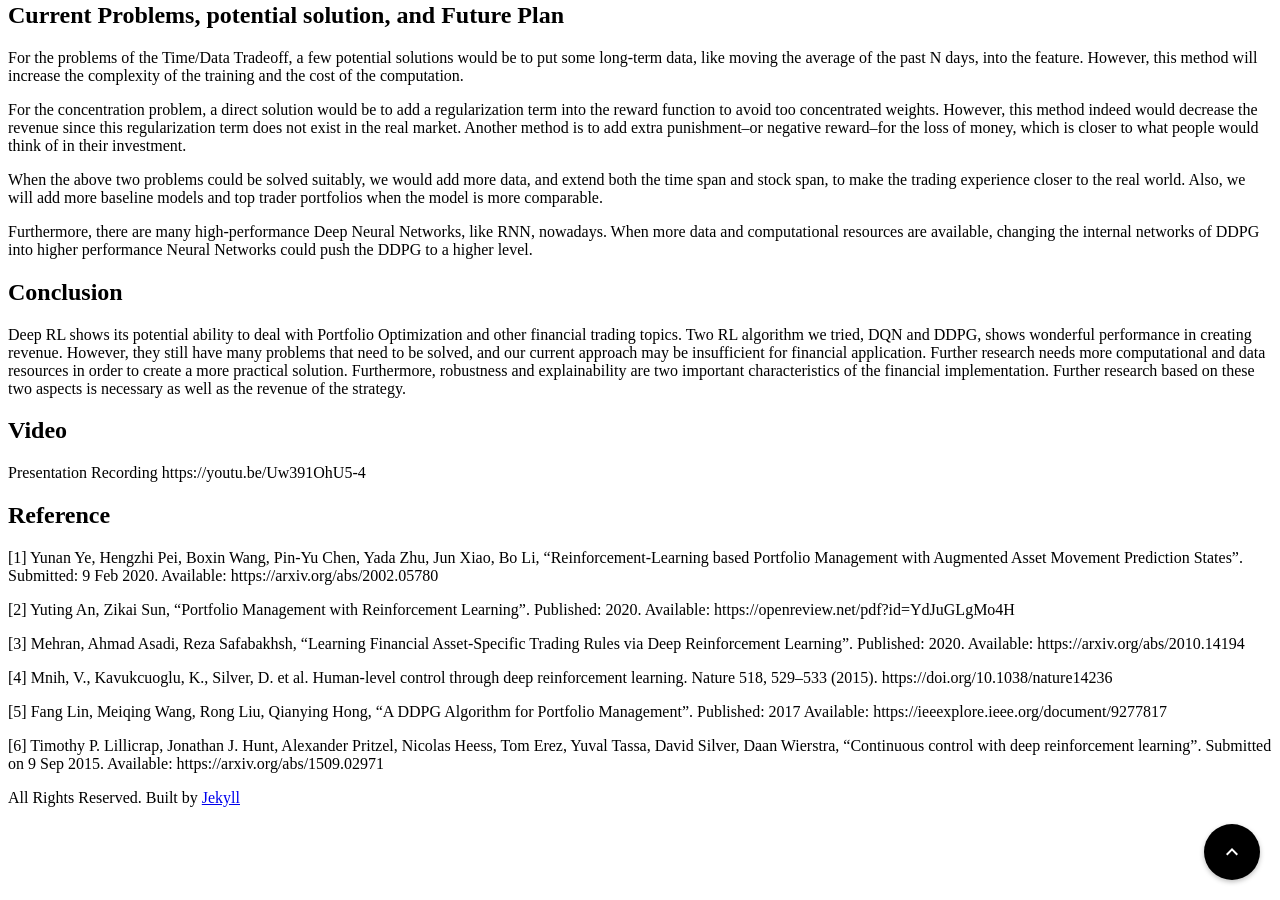
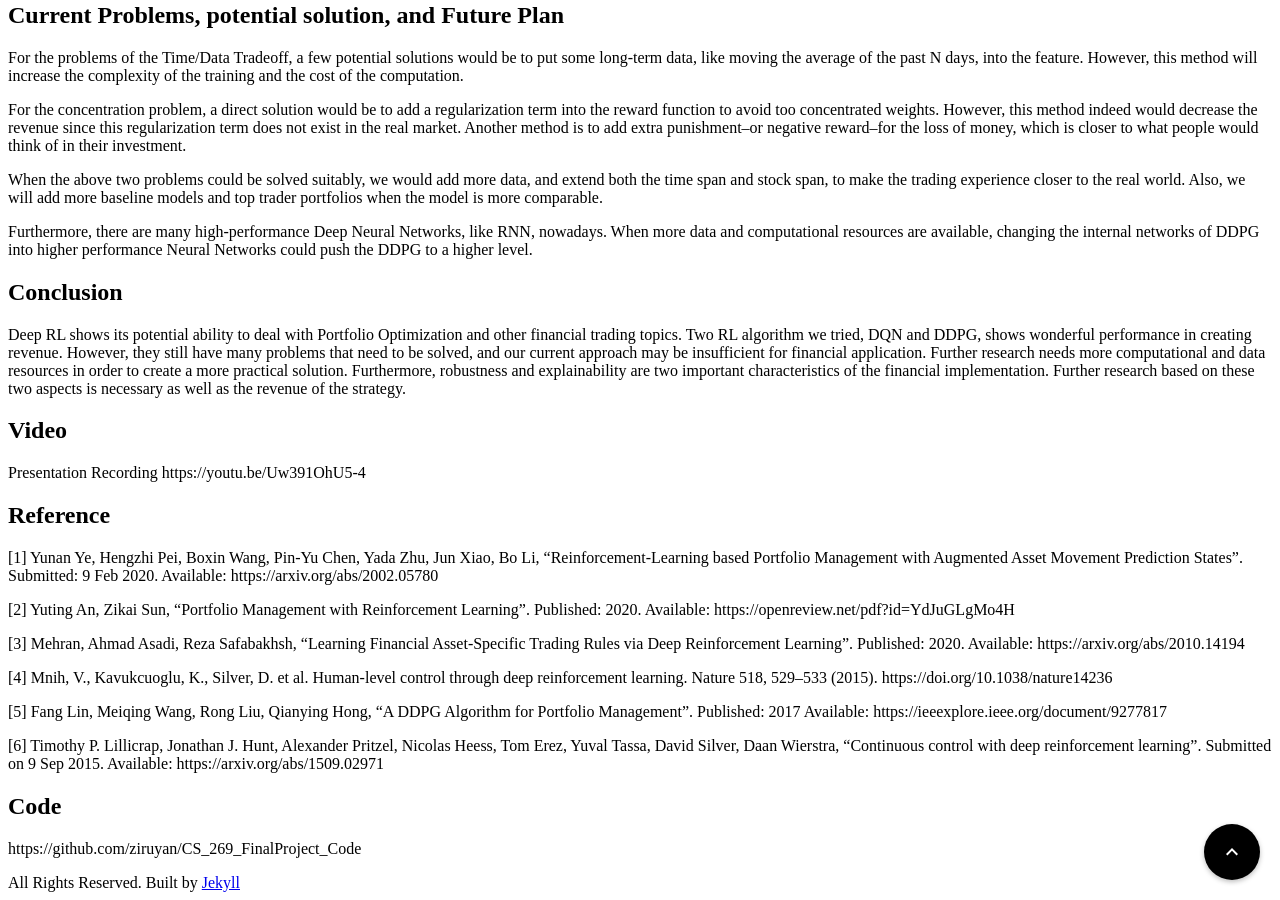
Before and after one commit to ucla-rlcourse/CS269-projects-2022fall, a Jekyll site: the page built from _posts/2022-09-19-team07.md, in a window 1280 px wide and 900 px high, scrolled down 6021 px. Built offline with Jekyll 4.4.1, drawn with Linux system fonts in a browser that asks for light colours; our own code applies the rules of GitHub Pages for plain Markdown files.

Commit message:
team07-final_Report
1

```diff
--- a/_posts/2022-09-19-team07.md
+++ b/_posts/2022-09-19-team07.md
@@ -210,3 +210,7 @@ Available: https://arxiv.org/abs/2002.05780
 Available: https://ieeexplore.ieee.org/document/9277817
 
 [6] Timothy P. Lillicrap, Jonathan J. Hunt, Alexander Pritzel, Nicolas Heess, Tom Erez, Yuval Tassa, David Silver, Daan Wierstra, “Continuous control with deep reinforcement learning”. Submitted on 9 Sep 2015. Available: https://arxiv.org/abs/1509.02971
+
+## Code
+
+https://github.com/ziruyan/CS_269_FinalProject_Code
```
